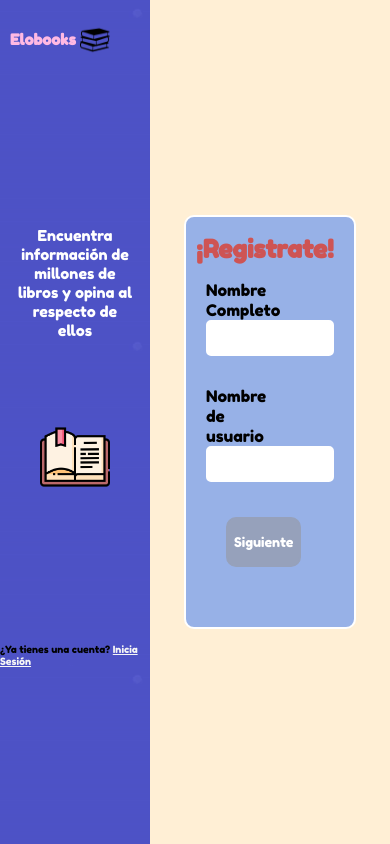
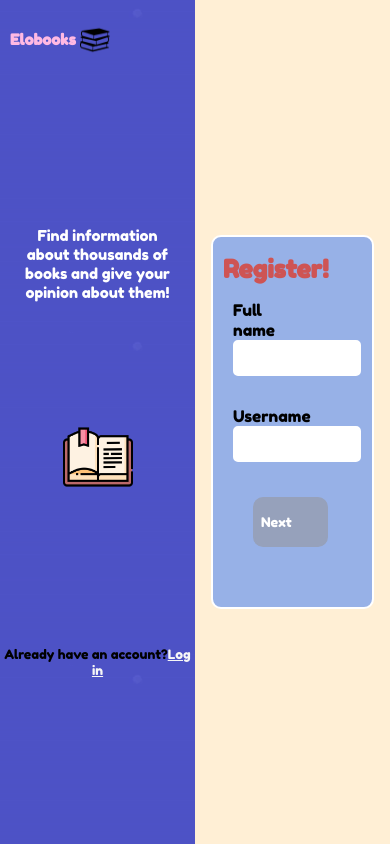
Before and after one commit to Elomolina/Web50_Project1_Books, a Flask app: page /register in a window 390 px wide. Run offline with Flask 2, Linux system fonts and the light colour scheme.

Commit message:
change language to english

```diff
--- a/app.py
+++ b/app.py
@@ -18,6 +18,7 @@ app.config["SESSION_TYPE"] = "filesystem"
 Session(app)
 
 # Set up database
+#siempre conectar así
 engine = create_engine("postgresql://evavjxiahmilyp:bb12e5c80b49f5771b645e5fbb7152b6c3a838d65ba3e2e147ff58cef19e56cd@ec2-44-208-88-195.compute-1.amazonaws.com:5432/dagkhp34ch9ci8")
 db = scoped_session(sessionmaker(bind=engine))
 
@@ -69,12 +70,12 @@ def registerA():
     password =  generate_password_hash(rq["password"])
     confirmacion_usuario = db.execute("SELECT username FROM clients WHERE username=:username", {"username": username}).fetchall()
     if(len(confirmacion_usuario) > 0):  #ya existe el user en la db
-        return jsonify({"message":"El nombre de usuario " + username + " ya esta en uso, por favor escoge otro", "redirect": "/register"})
+        return jsonify({"message":"The username " + username + " it's already in use, please select another one", "redirect": "/register"})
     else:
         oki = db.execute("INSERT INTO clients (name, password, username) VALUES(:name, :password, :username)", {"name": rq["name"], "password": password, "username":username})
         db.commit()
         session["user_id"] = username
-        return jsonify({"message": "Registro exitoso ✅", "redirect": "/"})
+        return jsonify({"message": "Register completed ✅", "redirect": "/"})
 
 @app.route("/login", methods=["GET"])
 @session_activate
@@ -101,7 +102,7 @@ def loginDatos():
     usuario = db.execute("SELECT username FROM clients WHERE username=:username", {"username":username}).fetchall()
     #usuario no existe
     if(len(usuario) !=1):
-        return jsonify({"message":"El usuario no existe por favor registrate para continuar", "redirect":"/register", "bool": "false"})
+        return jsonify({"message":"The user doesn't exist, please register to continue", "redirect":"/register", "bool": "false"})
     #usuario existente
     else:
         password = resultados["password"]
@@ -109,9 +110,9 @@ def loginDatos():
         p = check_password_hash(password_confirmation[0], password)
         if p == True:
             session["user_id"] = username
-            return jsonify({"message": "contraseñas coinciden 💖", "redirect":"/", "bool": "true"})
+            return jsonify({"message": "passwords match 💖", "redirect":"/", "bool": "true"})
         else:
-            return jsonify({"message": "contraseñas no coinciden :(", "redirect":"/login", "bool":"false"})
+            return jsonify({"message": "passwords don't match :(", "redirect":"/login", "bool":"false"})
 
 @app.route("/<string:isbn>", methods = ["GET", "POST"])
 def hola(isbn):
@@ -140,7 +141,7 @@ def hola(isbn):
         isbn=  response['items'][0]['volumeInfo']['industryIdentifiers'][0]['identifier']
         img = ''
         if rating == 0:
-            img = "Parece que no hay ratings :("
+            img = "Oh no :(, seems that there is no ratings"
         elif rating >= 1 and rating < 2:
             img = "one-star.png"
         elif rating >= 2 and rating < 3:
@@ -178,8 +179,8 @@ def hola(isbn):
         id_clients = a[0][0]
         result = db.execute("SELECT id_usuario from reviews WHERE id_usuario=:id_usuario and isbn=:isbn", {"id_usuario": id_clients, "isbn":isbn}).fetchall()
         if(len(result) == 1):
-             return jsonify({"mensaje": "Solo puedes subir un comentario por libro"})
+             return jsonify({"mensaje": "You can only submit one commment per book"})
         else:
              db.execute("INSERT INTO reviews(review, stars, id_usuario, ISBN) VALUES(:review, :stars, :id_usuario,:ISBN)", {"review":entrada, "stars": stars, "id_usuario": id_clients, "ISBN": isbn})
              db.commit()
-             return jsonify({"mensaje":"subido" })
+             return jsonify({"mensaje":"✅" })
--- a/static/index.css
+++ b/static/index.css
@@ -104,8 +104,8 @@ nav
 
 		grid-template-columns: 1fr;
 	}
-	.books
+	/* .books
 	{
 		justify-self: center;
-	}
+	} */
 }
--- a/static/styleRegistro.css
+++ b/static/styleRegistro.css
@@ -191,7 +191,7 @@ h6
         right:50px;
     }
 }
-@media(max-width:415px)
+@media(max-width:452px)
 {
     button
     {
@@ -201,7 +201,7 @@ h6
     }
     body
     {
-        grid-template-columns: 150px 1fr;
+        grid-template-columns: 1fr 1fr;
         grid-template-rows: 1fr 1fr;
     }
     .parrafo
@@ -215,7 +215,7 @@ h6
     }
     .text1
     {
-        font-size: 10px;
+        text-align: center;
     }
     .form
     {
--- a/templates/register.html
+++ b/templates/register.html
@@ -12,28 +12,28 @@
 <body>
     <div class="informacion">
         <h3 class="name">Elobooks  <img class="books" src="../static/images/books.png" alt=""> </h3>
-        <p class="parrafo">Encuentra información de millones de libros y opina al respecto de ellos</p>
+        <p class="parrafo">Find information about thousands of books and give your opinion about them!</p>
         <img src="../static/images/book.png" class="libro" alt="libro">
-        <p class="text1">¿Ya tienes una cuenta? <a class="aInicia" href="/login">Inicia Sesión</a></p>
+        <p class="text1">Already have an account?<a class="aInicia" href="/login">Log in</a></p>
     </div>
     <div class="registro">
         <div class="form">
-            <h1>¡Registrate!</h1>
+            <h1>Register!</h1>
                 <div class="contForm1" id="contForm1">
-                    <label for="nombreCompleto">Nombre Completo</label>
+                    <label for="nombreCompleto">Full name</label>
                     <input type="text" id="nombreCompleto" name="nombre_completo">
-                    <label for="username">Nombre de usuario</label>
+                    <label for="username">Username</label>
                     <input type="text" id="username" name="usuario">
-                    <h6 id="h6" style="display:none;">Su nombre de usuario debe de contener por lo menos 6 caracteres</h6>
-                    <button type="button" id="buttonSiguiente" disabled>Siguiente</button>
+                    <h6 id="h6" style="display:none;">Your username must have at least 6 characters</h6>
+                    <button type="button" id="buttonSiguiente" disabled>Next</button>
                 </div>
                 <div class="contForm2"  id="contForm2" style="display:none;">
-                    <label for="password">Contraseña</label>
-                    <input type="password" name="password" id="password" placeholder="Mínimo 8 caracteres">
-                    <label for="confirmPassword">Confirma tu contraseña</label>
+                    <label for="password">Password</label>
+                    <input type="password" name="password" id="password" placeholder="At least 8 characters">
+                    <label for="confirmPassword">Confirm your password</label>
                     <input type="password" name="confirmPassword" id="confirmPassword">
-                    <h6 id="h6_2" style="display:none;">Las contraseñas no coinciden o la longitud de la contraseña es menor a 8</h6>
-                    <button class="envio" type="submit" style="display:none;" id="envio" disabled onclick=yes()>Enviar</button>
+                    <h6 id="h6_2" style="display:none;">Passwords don't match or the length of the password is less than 8 characters</h6>
+                    <button class="envio" type="submit" style="display:none;" id="envio" disabled onclick=yes()>Sent</button>
                 </div>
         </div>
     </div>
```
Also changed, not shown: static/styleInicio.css (+4 -5 lines), templates/login.html (+6 -6 lines), templates/welcome.html (+8 -8 lines), 2 other files.
